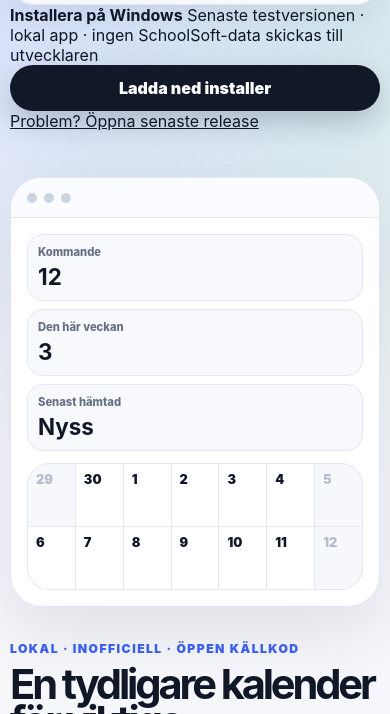
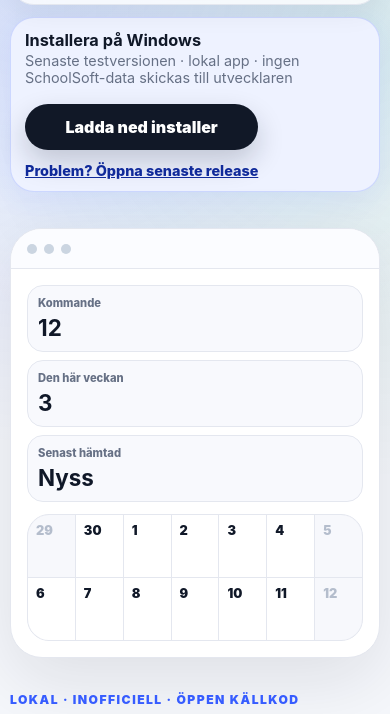
Before and after one commit to villeolof1/schoolsoft-calendar-helper, a website: page docs-site/index.html in a window 390 px wide. Shown: the part 65-779 px from the top of the page. Drawn offline with Linux system fonts and the light colour scheme.

Commit message:
Style prominent installer links

```diff
--- a/docs-site/site.css
+++ b/docs-site/site.css
@@ -28,6 +28,7 @@ a { color: inherit; }
     var(--bg);
 }
 .nav,
+.download-strip,
 .hero-grid,
 .section,
 .footer {
@@ -72,13 +73,61 @@ a { color: inherit; }
 }
 .nav-links a { text-decoration: none; }
 .nav-links a:hover { color: var(--text); }
+.download-link {
+  color: #fff !important;
+  background: #111827;
+  border-radius: 999px;
+  padding: 8px 12px;
+}
+.download-strip {
+  display: flex;
+  justify-content: space-between;
+  align-items: center;
+  gap: 18px;
+  margin-top: 12px;
+  padding: 12px 14px;
+  border: 1px solid rgba(54,92,255,0.18);
+  border-radius: 24px;
+  background: #eef2ff;
+  box-shadow: 0 8px 28px rgba(54,92,255,0.08);
+}
+.download-strip strong,
+.download-strip span {
+  display: block;
+}
+.download-strip strong { font-size: 1.02rem; }
+.download-strip span { color: var(--muted); font-size: 0.9rem; margin-top: 2px; }
+.download-strip-actions {
+  display: flex;
+  align-items: center;
+  gap: 12px;
+  flex-wrap: wrap;
+  justify-content: flex-end;
+}
+.plain-link {
+  color: var(--accent-dark);
+  font-weight: 850;
+  font-size: 0.9rem;
+}
+.installer-url {
+  margin-top: 18px;
+  padding: 13px 14px;
+  border: 1px solid rgba(16,42,154,0.12);
+  border-radius: 18px;
+  background: rgba(255,255,255,0.72);
+  overflow-wrap: anywhere;
+}
+.installer-url a {
+  color: var(--accent-dark);
+  font-weight: 750;
+}
 
 .hero-grid {
   display: grid;
   grid-template-columns: minmax(0, 1fr) minmax(320px, 0.82fr);
   gap: 34px;
   align-items: center;
-  padding: 78px 0 44px;
+  padding: 64px 0 44px;
 }
 .eyebrow {
   margin: 0 0 10px;
@@ -299,17 +348,20 @@ h3 { margin-bottom: 8px; letter-spacing: -0.025em; }
 @media (max-width: 900px) {
   .nav { align-items: flex-start; }
   .nav-links { display: none; }
+  .download-strip { display: grid; }
+  .download-strip-actions { justify-content: start; }
   .hero-grid,
   .split,
   .steps { grid-template-columns: 1fr; }
-  .hero-grid { padding-top: 46px; }
+  .hero-grid { padding-top: 36px; }
   .app-card { order: -1; }
 }
 
 @media (max-width: 560px) {
   .hero { padding: 10px; }
   .section { padding: 46px 10px; }
-  .actions { display: grid; }
+  .actions,
+  .download-strip-actions { display: grid; }
   .button { width: 100%; }
   .metric-row { grid-template-columns: 1fr; }
   .day { min-height: 62px; font-size: 0.8rem; }
```
